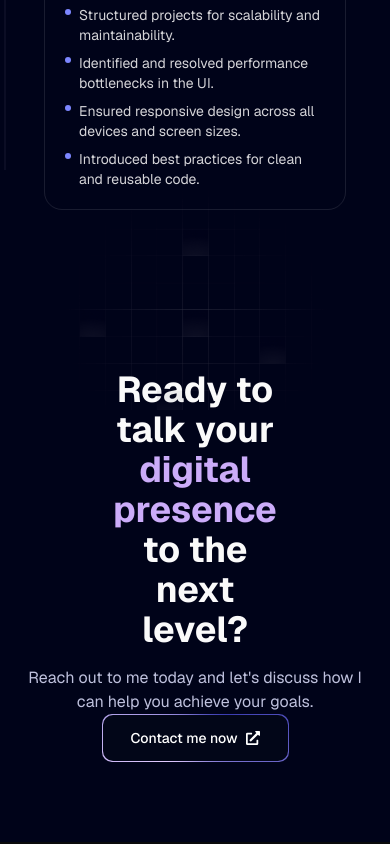
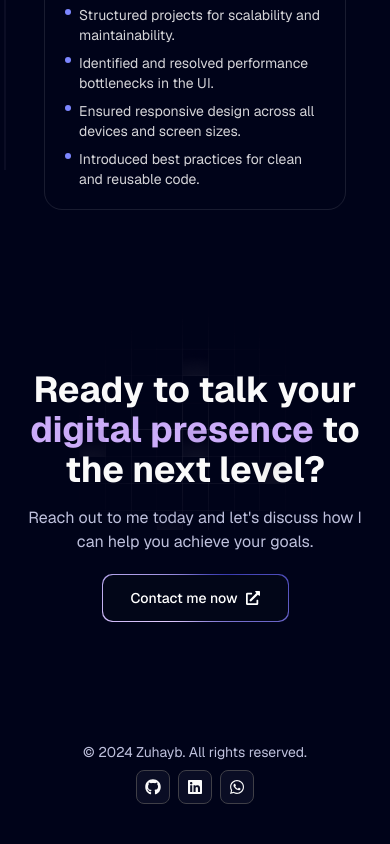
Before and after one commit to DrZiMo/portfolio, a Next.js app: page / in a window 390 px wide. Shown: the part 7013-7857 px from the top of the page. Built offline with nearby package versions, Linux system fonts and the light colour scheme.

Commit message:
feat: add Footer component with social media links and integrate into Home page style: update ReadyToTalk component for improved layout and responsiveness refactor: remove unused social media data from index file

```diff
--- a/app/page.tsx
+++ b/app/page.tsx
@@ -1,3 +1,4 @@
+import Footer from '@/components/Footer'
 import Grid from '@/components/Grid'
 import Hero from '@/components/Hero'
 import ReadyToTalk from '@/components/ReadyToTalk'
@@ -19,11 +20,12 @@ export default function Home() {
         <RecentProjects />
         <Testimonials />
         <WorkExperience />
-        <div className='relative w-full'>
-          <div className='w-full absolute -top-10 left-0'>
-            <img src='/pattern.png' alt='pattern' />
+        <div className='relative w-full overflow-hidden'>
+          <div className='w-full absolute top-20 md:-top-50 left-0'>
+            <img src='/pattern.png' alt='pattern' className='h-full' />
           </div>
           <ReadyToTalk />
+          <Footer />
         </div>
       </div>
     </main>
--- /dev/null
+++ b/components/Footer.tsx
@@ -0,0 +1,45 @@
+import SocialMediaFooter from './SocialMediaFooter'
+import { FaGithub, FaLinkedin, FaWhatsapp } from 'react-icons/fa'
+import Link from 'next/link'
+
+const Footer = () => {
+  const socialMedia = [
+    {
+      id: 1,
+      icon: <FaGithub />,
+      link: 'https://github.com/DrZiMo',
+    },
+    {
+      id: 2,
+      icon: <FaLinkedin />,
+      link: 'https://www.linkedin.com/in/suhayb-faysal',
+    },
+    {
+      id: 3,
+      icon: <FaWhatsapp />,
+      link: '',
+    },
+  ]
+
+  return (
+    <div className='py-10 flex flex-col md:flex-row justify-between items-center'>
+      <div className='text-sm text-white-100'>
+        &copy; 2024 Zuhayb. All rights reserved.
+      </div>
+      <div className='flex space-x-2 mt-2 md:mt-0'>
+        {socialMedia.map((item, index) => (
+          <Link
+            key={index}
+            href={item.link}
+            target='_blank'
+            rel='noopener noreferrer'
+          >
+            <SocialMediaFooter icon={item.icon} />
+          </Link>
+        ))}
+      </div>
+    </div>
+  )
+}
+
+export default Footer
--- a/components/ReadyToTalk.tsx
+++ b/components/ReadyToTalk.tsx
@@ -5,7 +5,7 @@ import Link from 'next/link'
 const ReadyToTalk = () => {
   return (
     <div className='pb-20 pt-40'>
-      <div className='font-bold text-4xl md:text-5xl text-center w-[50%] mx-auto'>
+      <div className='font-bold text-4xl md:text-5xl text-center w-full md:w-[50%] mx-auto'>
         Ready to talk your <span className='text-purple'>digital presence</span>{' '}
         to the next level?
       </div>
@@ -14,7 +14,7 @@ const ReadyToTalk = () => {
         your goals.
       </div>
 
-      <div className='flex justify-center items-center'>
+      <div className='flex justify-center items-center mt-5 md:mt-0'>
         <Link href={''} className='w-fit h-fit p-0'>
           <MagicButton
             title='Contact me now'
--- /dev/null
+++ b/components/SocialMediaFooter.tsx
@@ -0,0 +1,11 @@
+import React from 'react'
+
+const SocialMediaFooter = ({ icon }: { icon: React.ReactNode }) => {
+  return (
+    <div className='relative shrink-0 rounded-md border border-b border-zinc-100 px-2 py-2 dark:border-zinc-700 bg-white-100/5'>
+      {icon}
+    </div>
+  )
+}
+
+export default SocialMediaFooter
--- a/data/index.ts
+++ b/data/index.ts
@@ -246,18 +246,3 @@ export const workExperience = [
     date: 'March 2023 - Present',
   },
 ]
-
-export const socialMedia = [
-  {
-    id: 1,
-    img: '/git.svg',
-  },
-  {
-    id: 2,
-    img: '/twit.svg',
-  },
-  {
-    id: 3,
-    img: '/link.svg',
-  },
-]
```
